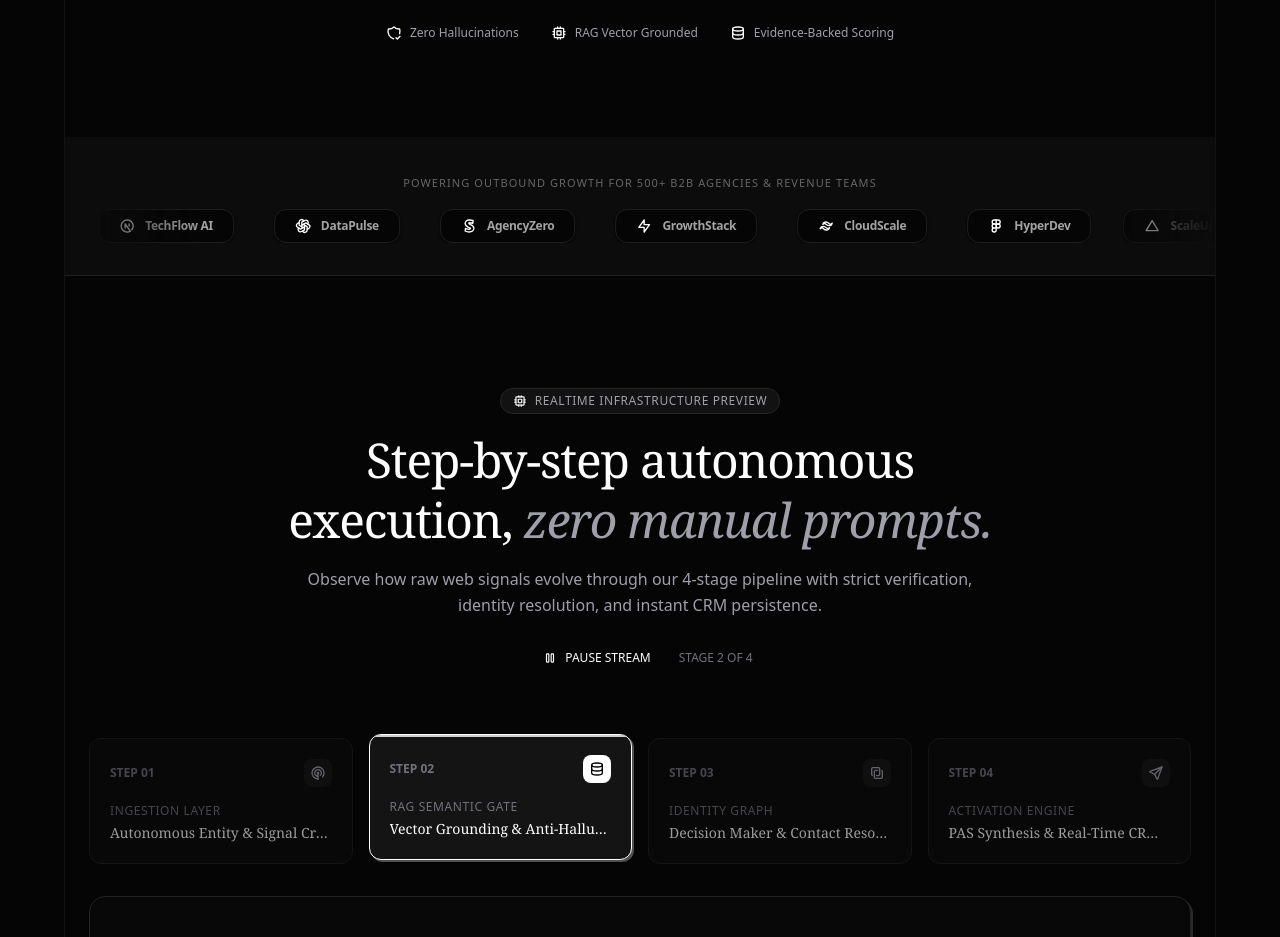
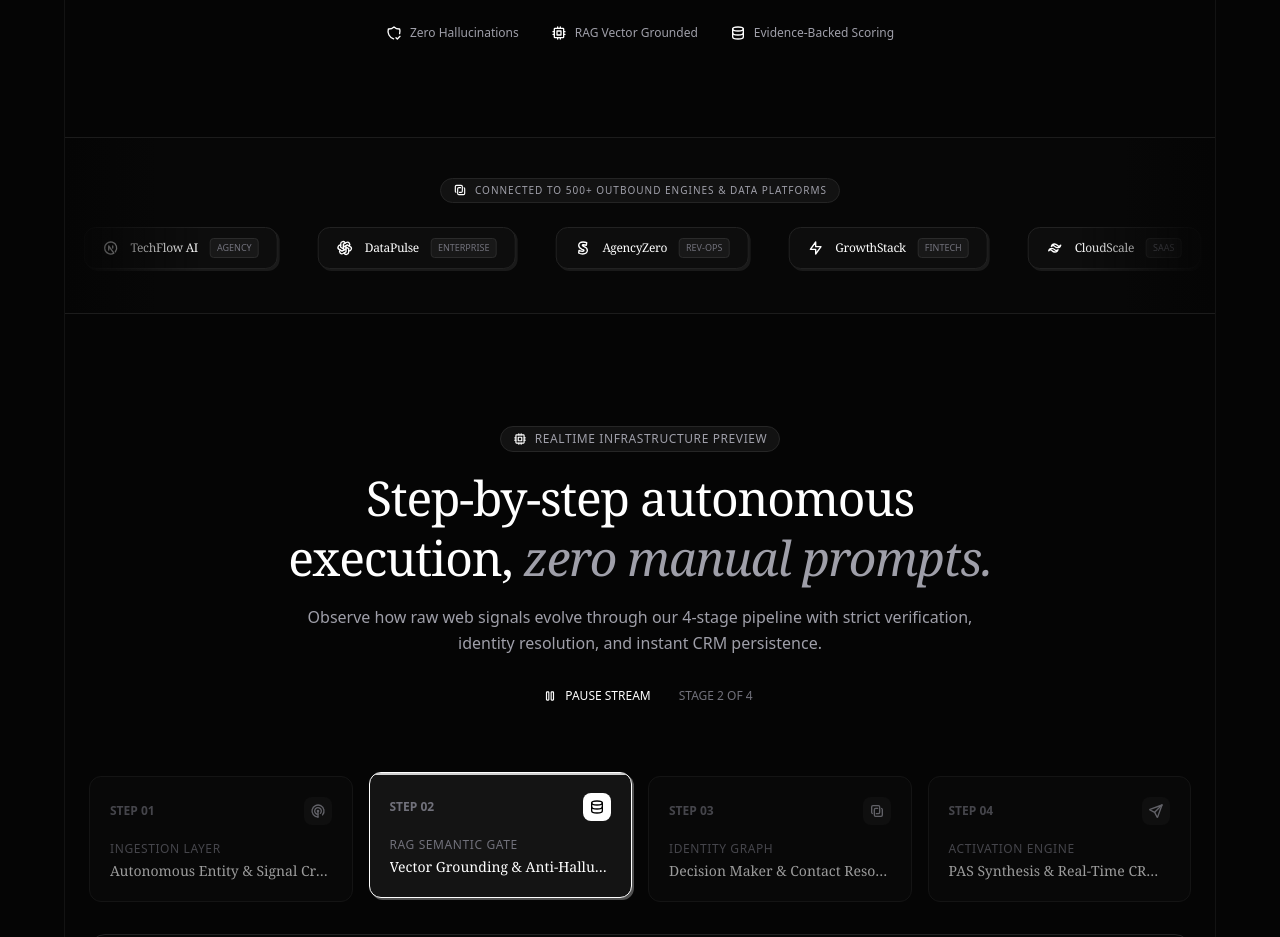
Before and after one commit to fit-edoc/prostichemet, a Next.js app in the folder frontend/: page / in a window 1280 px wide. Shown: the part 860-1797 px from the top of the page. Built offline with nearby package versions, Linux system fonts and the light colour scheme; no server answers.

Commit message:
feat(marquee): implement LogoMarquee with monochrome partner badges

```diff
--- a/frontend/src/components/landing/LogoMarquee.tsx
+++ b/frontend/src/components/landing/LogoMarquee.tsx
@@ -1,3 +1,5 @@
+"use client";
+
 import * as React from "react";
 import {
   IconBrandNextjs,
@@ -7,53 +9,72 @@ import {
   IconBrandOpenai,
   IconBrandTailwind,
   IconBrandFigma,
+  IconBrandGithub,
+  IconLayersLinked,
 } from "@tabler/icons-react";
 
 export function LogoMarquee() {
   const logos = [
-    { name: "ScaleUp.io", icon: IconBrandVercel },
-    { name: "TechFlow AI", icon: IconBrandNextjs },
-    { name: "DataPulse", icon: IconBrandOpenai },
-    { name: "AgencyZero", icon: IconBrandStripe },
-    { name: "GrowthStack", icon: IconBrandSupabase },
-    { name: "CloudScale", icon: IconBrandTailwind },
-    { name: "HyperDev", icon: IconBrandFigma },
+    { name: "ScaleUp.io", icon: IconBrandVercel, tag: "SERIES B" },
+    { name: "TechFlow AI", icon: IconBrandNextjs, tag: "AGENCY" },
+    { name: "DataPulse", icon: IconBrandOpenai, tag: "ENTERPRISE" },
+    { name: "AgencyZero", icon: IconBrandStripe, tag: "REV-OPS" },
+    { name: "GrowthStack", icon: IconBrandSupabase, tag: "FINTECH" },
+    { name: "CloudScale", icon: IconBrandTailwind, tag: "SAAS" },
+    { name: "HyperDev", icon: IconBrandFigma, tag: "PRODUCT" },
+    { name: "Synthetix", icon: IconBrandGithub, tag: "AI CORE" },
   ];
 
   return (
-    <div className="w-full py-8 border-b border-[var(--border-subtle)] bg-[var(--bg-surface)] overflow-hidden">
-      <div className="max-w-7xl mx-auto px-6 mb-4 text-center">
-        <span className="text-[11px] font-mono uppercase tracking-widest text-[var(--text-muted)]">
-          Powering outbound growth for 500+ B2B agencies & revenue teams
-        </span>
+    <div className="w-full py-10 border-y border-[#1C1C1C] bg-[#070707] relative overflow-hidden">
+      {/* Carbon pattern line subtle overlay */}
+      <div className="absolute inset-0 opacity-15 carbon-gutter pointer-events-none" />
+
+      {/* Edge gradient masks for seamless fade */}
+      <div className="absolute top-0 bottom-0 left-0 w-24 bg-gradient-to-r from-[#050505] to-transparent z-10 pointer-events-none" />
+      <div className="absolute top-0 bottom-0 right-0 w-24 bg-gradient-to-l from-[#050505] to-transparent z-10 pointer-events-none" />
+
+      {/* Header telemetry text */}
+      <div className="max-w-7xl mx-auto px-6 mb-5 text-center relative z-10">
+        <div className="inline-flex items-center gap-2 px-3 py-1 rounded-full bg-[#121212] border border-[#242424] text-[10px] font-mono tracking-widest uppercase text-zinc-400">
+          <IconLayersLinked className="w-3.5 h-3.5 text-white" />
+          <span>CONNECTED TO 500+ OUTBOUND ENGINES & DATA PLATFORMS</span>
+        </div>
       </div>
 
-      <div className="marquee-container">
+      {/* Continuous Marquee Track */}
+      <div className="marquee-container relative z-10">
         {/* Track 1 */}
-        <div className="marquee-content">
+        <div className="marquee-content gap-4 py-1">
           {logos.map((item, idx) => (
             <div
               key={`logo-1-${idx}`}
-              className="flex items-center gap-2.5 px-5 py-2 rounded-xl bg-[var(--bg-canvas)] border border-[var(--border-subtle)] text-[var(--text-secondary)] hover:text-[var(--text-primary)] hover:border-[var(--border-medium)] transition-colors cursor-default shadow-[var(--shadow-xs)]"
+              className="flex items-center gap-3 px-4.5 py-2.5 rounded-xl bg-[#0D0D0D] border border-[#222222] text-zinc-300 hover:text-white hover:border-zinc-400 hover:bg-[#141414] transition-all cursor-default shadow-[2px_2px_0px_rgba(255,255,255,0.08)] group shrink-0"
             >
-              <item.icon className="w-4 h-4 text-[var(--accent-brown)]" />
-              <span className="text-xs font-semibold tracking-tight">
+              <item.icon className="w-4 h-4 text-white group-hover:scale-110 transition-transform" />
+              <span className="text-xs font-serif tracking-tight text-white">
                 {item.name}
+              </span>
+              <span className="text-[9px] font-mono px-1.5 py-0.5 rounded bg-[#181818] text-zinc-500 border border-[#2B2B2B]">
+                {item.tag}
               </span>
             </div>
           ))}
         </div>
 
-        {/* Track 2 (Duplicate for seamless infinite scroll) */}
-        <div className="marquee-content" aria-hidden="true">
+        {/* Track 2 (Seamless loop) */}
+        <div className="marquee-content gap-4 py-1" aria-hidden="true">
           {logos.map((item, idx) => (
             <div
               key={`logo-2-${idx}`}
-              className="flex items-center gap-2.5 px-5 py-2 rounded-xl bg-[var(--bg-canvas)] border border-[var(--border-subtle)] text-[var(--text-secondary)] hover:text-[var(--text-primary)] hover:border-[var(--border-medium)] transition-colors cursor-default shadow-[var(--shadow-xs)]"
+              className="flex items-center gap-3 px-4.5 py-2.5 rounded-xl bg-[#0D0D0D] border border-[#222222] text-zinc-300 hover:text-white hover:border-zinc-400 hover:bg-[#141414] transition-all cursor-default shadow-[2px_2px_0px_rgba(255,255,255,0.08)] group shrink-0"
             >
-              <item.icon className="w-4 h-4 text-[var(--accent-brown)]" />
-              <span className="text-xs font-semibold tracking-tight">
+              <item.icon className="w-4 h-4 text-white group-hover:scale-110 transition-transform" />
+              <span className="text-xs font-serif tracking-tight text-white">
                 {item.name}
+              </span>
+              <span className="text-[9px] font-mono px-1.5 py-0.5 rounded bg-[#181818] text-zinc-500 border border-[#2B2B2B]">
+                {item.tag}
               </span>
             </div>
           ))}
```
